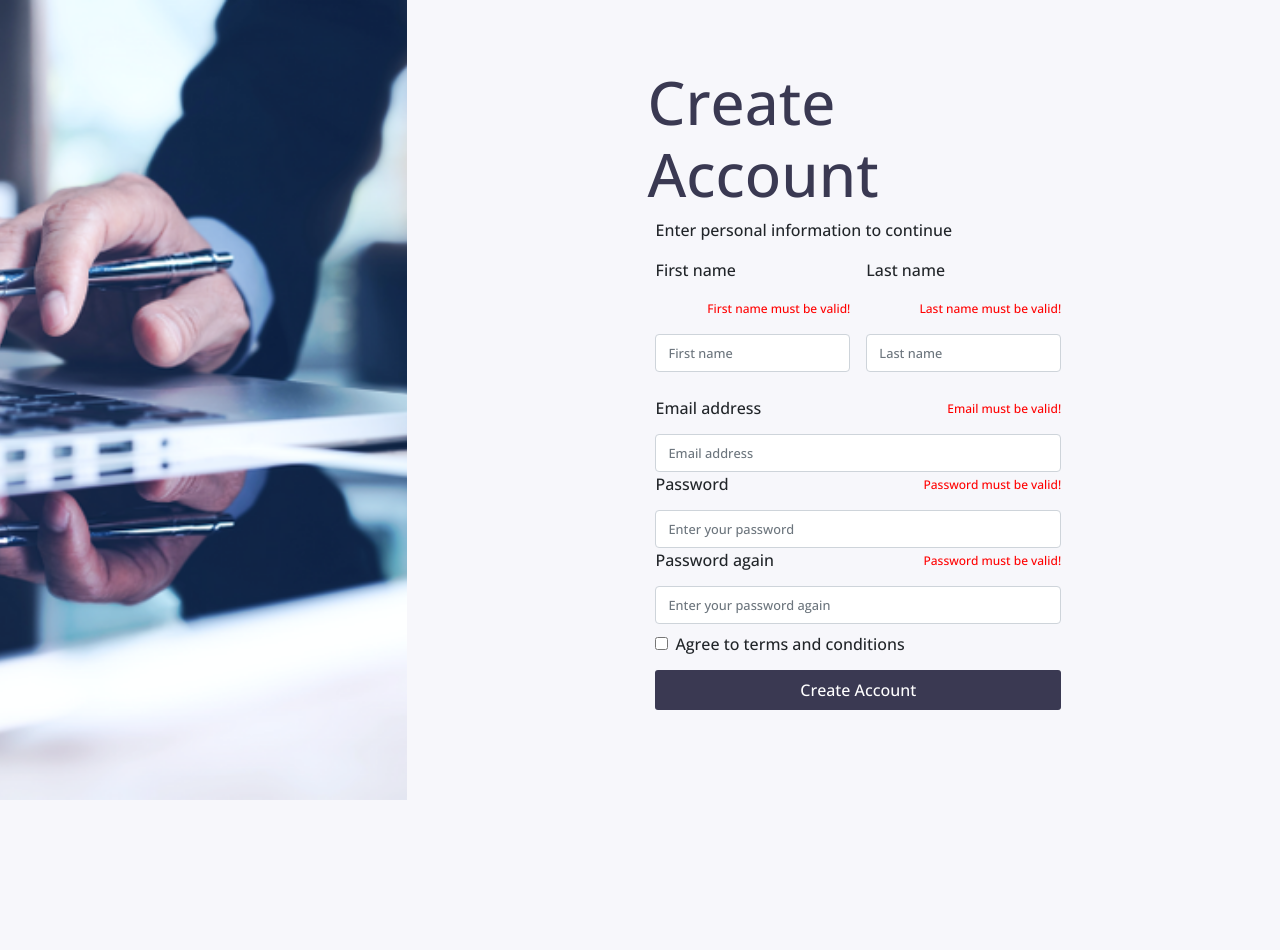
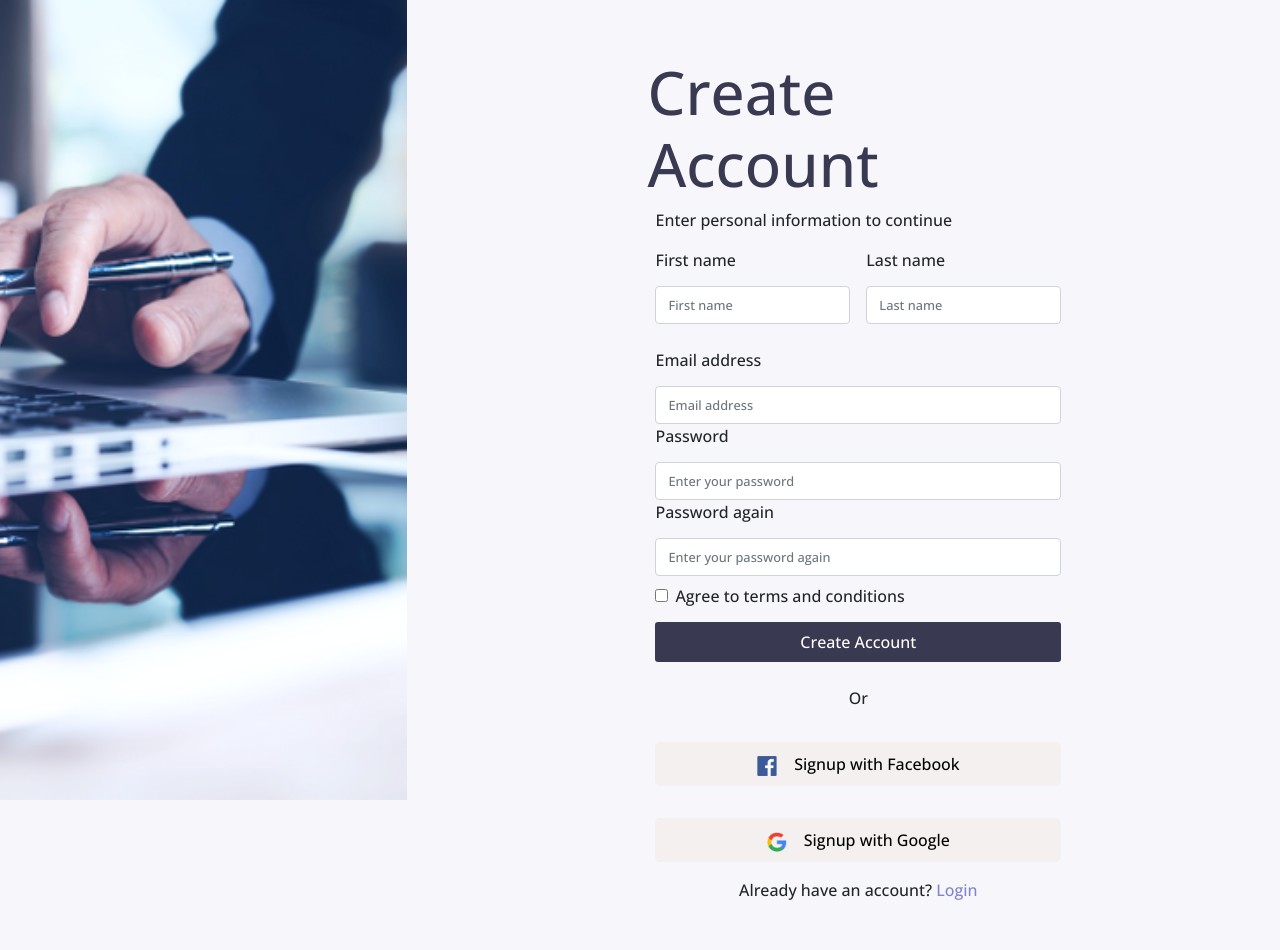
Before and after one commit to GustavoBatistaDev/Nxos, a Django app: page / in a window 1280 px wide. Before the commit the page ends 800 px from the top, so only its background shows below. Run offline with Django 4.2, Linux system fonts and the light colour scheme.

Commit message:
concluindo template register

```diff
--- a/AdvogaTech/urls.py
+++ b/AdvogaTech/urls.py
@@ -23,7 +23,9 @@ from django.urls import include
 
 urlpatterns = [
     path('admin/', admin.site.urls),
-    path('', include('authentication.urls'))
+    path('accounts/', include('allauth.urls')),
+    path('', include('authentication.urls')),
+
 ]
 
 urlpatterns += static(settings.STATIC_URL, document_root=settings.STATIC_ROOT)
--- a/apps/authentication/static/css/style.css
+++ b/apps/authentication/static/css/style.css
@@ -54,4 +54,30 @@ input::placeholder{
     transition: ease-in-out 1s;
     background-color:#2a2a3b;
 }
+
+.button-login{
+    border-radius: 5px ;
+    border-color: none;
+    border: none;
+    background-color: #f4f0f0;
+    width: 100%;
+    padding: 0.625rem 1rem;
+
+
+}
+
+.link-login{
+
+    color: #8282ce;
+}
+
+.link-login:hover{
+
+    color: #2c2c44;
+}
+.button-login-img{
+    height: 20px;
+    width: 20px;
+    margin-right: 13px;
+}
 /* end register page*/
--- a/apps/authentication/templates/authentication/register.html
+++ b/apps/authentication/templates/authentication/register.html
@@ -24,7 +24,7 @@
 
             </div>
             <div class="col-md-8 d-flex">
-                <div id="register-container"  class="px-0 py-2 align-self-center mx-auto col-md-6 ">
+                <div id="register-container"  class="px-0 mt-5 py-2 align-self-center mx-auto col-md-6 ">
 
                     <h1 id="title-create-account">Create Account</h1>
                     <p class="px-2">Enter personal information to continue</p>
@@ -35,19 +35,15 @@
                                 <div class="col-md-6 px-2 ">
 
                                     <label for="firstname">First name</label>
-                                    <div class="float-right mt-1">
-                                        <p class="invalid-field">First name must be valid!</p>
-                                    </div>
-                                    <input id="firstname"  class=" pb-2 register-input form-control pb-2 " placeholder="First name" type="text">
+
+                                    <input id="firstname"  class=" pb-2 register-input form-control pb-2 input-names " placeholder="First name" type="text">
 
                                 </div>
                                 <div class="col-md-6 px-2 ">
 
                                     <label for="lastname">Last name</label>
-                                    <div class="float-right mt-1">
-                                        <p class="invalid-field">Last name must be valid!</p>
-                                    </div>
-                                    <input    class="register-input form-control pb-2 " placeholder="Last name" id="lastname" type="text">
+
+                                    <input    class="register-input form-control pb-2 input-names " placeholder="Last name" id="lastname" type="text">
 
                                 </div>
                             </div>
@@ -58,29 +54,20 @@
                                 <div class="col-md-12">
 
                                     <label for="email-address">Email address</label>
-                                    <div class="float-right mt-1">
-                                        <p class="invalid-field">
-                                            Email must be valid!</p>
-                                    </div>
-                                    <input placeholder="Email address" id="email-address" class="form-control pb-2"  type="email" >
+
+                                    <input placeholder="Email address" id="email-address" class="form-control pb-2 email-address"  type="email" >
                                 </div>
                                 <div class="col-md-12">
 
                                     <label for="password">Password</label>
-                                    <div class="float-right mt-1">
-                                        <p class="invalid-field">
-                                            Password must be valid!</p>
-                                    </div>
-                                    <input placeholder="Enter your password" id="password" class="form-control pb-2"  type="email" >
+
+                                    <input placeholder="Enter your password" id="password" class="form-control pb-2 input-passwords"  type="email" >
                                 </div>
                                 <div class="col-md-12">
 
                                     <label for="password-2">Password again</label>
-                                    <div class="float-right mt-1">
-                                        <p class="invalid-field">
-                                            Password must be valid!</p>
-                                    </div>
-                                    <input  placeholder="Enter your password again"  id="password-2" class="form-control pb-2"  type="email" >
+
+                                    <input  placeholder="Enter your password again"  id="password-2" class="form-control pb-2 input-passwords"  type="email" >
                                 </div>
 
                                 <div class="col-md-12 mt-2">
@@ -100,6 +87,29 @@
 
 
                                 </div>
+                                <div class="col-md-12 mt-4 d-flex justify-content-center">
+
+                                    <p class="">Or</p>
+
+                                </div>
+
+                                <div class="col-md-12 mt-0">
+
+                                    <button class="button-login my-3">
+                                        <img class="button-login-img"  src="{% static 'img/facebook.png'%}" alt="">
+                                        <span>Signup with Facebook</span>
+                                    </button>
+                                    <button class="button-login my-3">
+                                        <img class="button-login-img" src="{% static 'img/google.png'%}" alt="">
+                                        <span>Signup with Google</span>
+
+                                    </button>
+
+                                </div>
+                                <div class="col-md-12 d-flex justify-content-center">
+                                    <p class="">Already have an account? <span><a class="link-login" href="">Login</a></span></p>
+                                </div>
+
 
 
 
--- a/apps/authentication/urls.py
+++ b/apps/authentication/urls.py
@@ -2,6 +2,10 @@ from django.urls import path
 from . import views
 
 
+app_name = 'authentication'
+
+
 urlpatterns = [
-    path('', views.register, name='register')
+    path('', views.register, name='register'),
+
 ]
```
Also changed, not shown: AdvogaTech/settings.py (+24 -1 lines), apps/authentication/static/js/script.js (+45 -9 lines), requirements.txt (added, +19 -0 lines), apps/authentication/static/img/facebook.png (added), apps/authentication/static/img/google.png (added).
